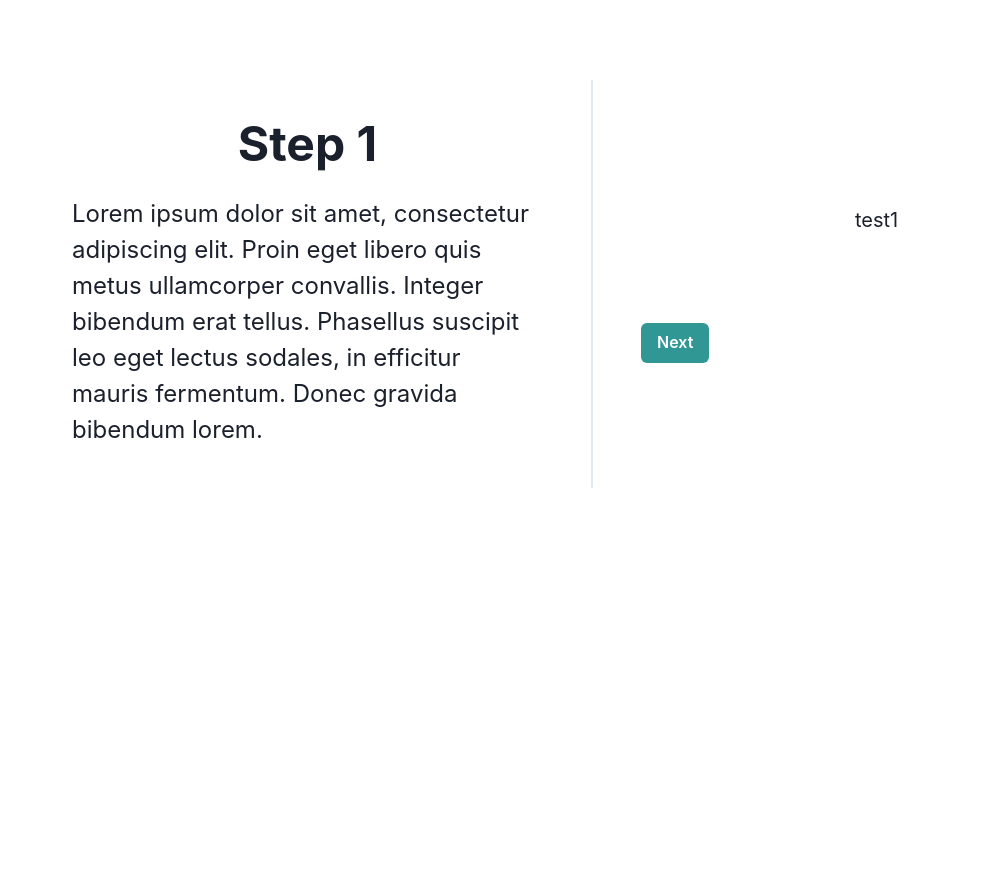
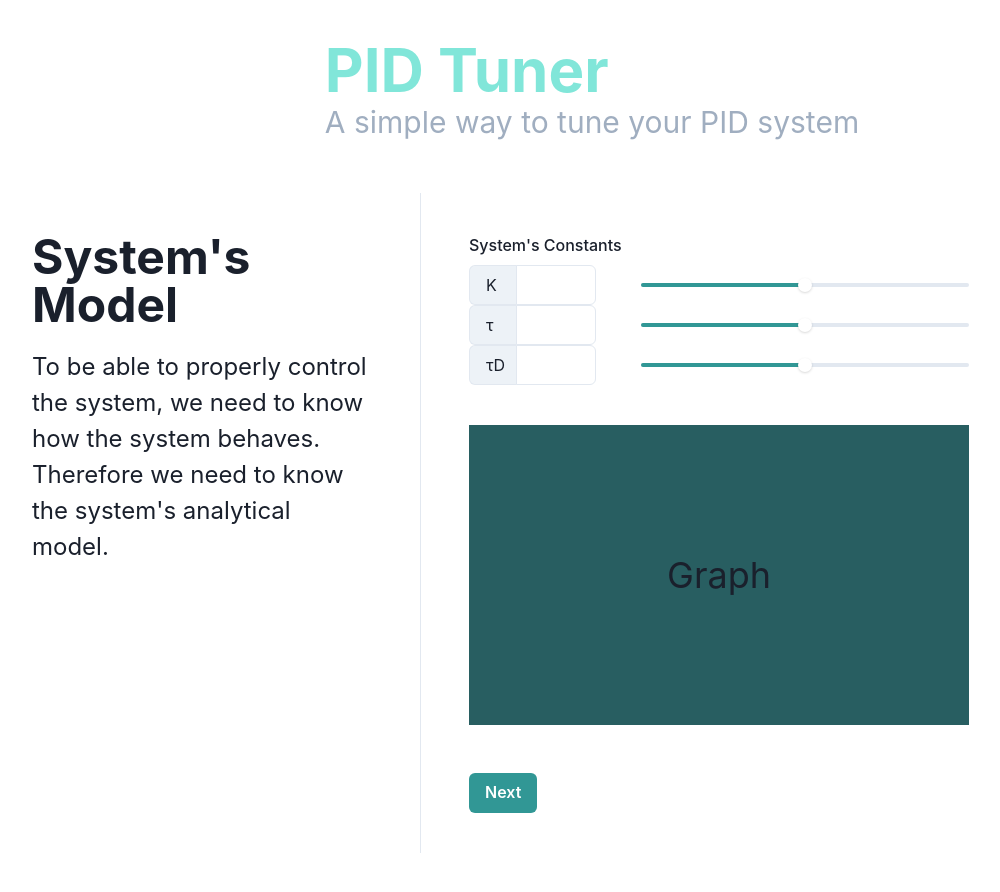
Before and after one commit to pmorim/pid-tuner, a React (Create React App) app in the folder client/: page / in a window 1280 px wide. Shown: the whole page, without its empty margins (48-1048 px from the left). Before the commit the page ends 800 px from the top, so only its background shows below. Built offline with nearby package versions, Linux system fonts and the light colour scheme; no server answers.

Commit message:
"System's Model" UI

```diff
--- a/client/src/App.jsx
+++ b/client/src/App.jsx
@@ -1,7 +1,18 @@
 import React, { useEffect } from 'react';
 import { io } from 'socket.io-client';
-import { ChakraProvider, Box, theme } from '@chakra-ui/react';
+
 import { Stepper, Step } from './components';
+import steps from './steps';
+
+import {
+  ChakraProvider,
+  Box,
+  theme,
+  Heading,
+  Text,
+  VStack,
+  Center,
+} from '@chakra-ui/react';
 
 function App() {
   useEffect(() => {
@@ -15,28 +26,26 @@ function App() {
 
   return (
     <ChakraProvider theme={theme}>
-      <Box textAlign="center" fontSize="xl" p={20}>
-        <Stepper>
-          <Step
-            title="Step 1"
-            desc="Lorem ipsum dolor sit amet, consectetur adipiscing elit. Proin eget libero quis metus ullamcorper convallis. Integer bibendum erat tellus. Phasellus suscipit leo eget lectus sodales, in efficitur mauris fermentum. Donec gravida bibendum lorem."
-          >
-            <Box>test1</Box>
-          </Step>
-          <Step
-            title="Step 2"
-            desc="Lorem ipsum dolor sit amet, consectetur adipiscing elit. Proin eget libero quis metus ullamcorper convallis. Integer bibendum erat tellus. Phasellus suscipit leo eget lectus sodales, in efficitur mauris fermentum. Donec gravida bibendum lorem."
-          >
-            <Box>test2</Box>
-          </Step>
-          <Step
-            title="Step 3"
-            desc="Lorem ipsum dolor sit amet, consectetur adipiscing elit. Proin eget libero quis metus ullamcorper convallis. Integer bibendum erat tellus. Phasellus suscipit leo eget lectus sodales, in efficitur mauris fermentum. Donec gravida bibendum lorem."
-          >
-            <Box>test3</Box>
-          </Step>
-        </Stepper>
-      </Box>
+      <Center p={10}>
+        <VStack>
+          <Box mb={10}>
+            <Heading color="teal.200" as="h1" size="3xl">
+              PID Tuner
+            </Heading>
+            <Text color="gray.400" fontSize="3xl">
+              A simple way to tune your PID system
+            </Text>
+          </Box>
+
+          <Stepper>
+            {steps.map((step, idx) => (
+              <Step key={idx} title={step.title} desc={step.desc}>
+                {step.body}
+              </Step>
+            ))}
+          </Stepper>
+        </VStack>
+      </Center>
     </ChakraProvider>
   );
 }
--- a/client/src/components/Step.jsx
+++ b/client/src/components/Step.jsx
@@ -1,22 +1,30 @@
 import React from 'react';
 
-import { Heading, HStack, StackDivider, Text, VStack } from '@chakra-ui/layout';
+import {
+  Box,
+  Heading,
+  HStack,
+  Stack,
+  StackDivider,
+  Text,
+  VStack,
+} from '@chakra-ui/layout';
 import { Button } from '@chakra-ui/button';
 import { ArrowUpIcon } from '@chakra-ui/icons';
 
-const StepBody = ({ title, desc }) => (
-  <VStack w="50%" p={10}>
+const StepHeader = ({ title, desc }) => (
+  <Box w={{ base: '100%', lg: '35%' }} p={10}>
     <Heading as="h2" size="2xl" pb={5}>
       {title}
     </Heading>
     <Text align="left" fontSize="2xl">
       {desc}
     </Text>
-  </VStack>
+  </Box>
 );
 
 const StepNav = ({ buttonData }) => (
-  <HStack pt={20} align="flex-start">
+  <HStack pt={10} align="flex-start">
     {buttonData.canBack && (
       <Button colorScheme="teal" variant="ghost" onClick={buttonData.onBack}>
         Back
@@ -43,11 +51,9 @@ const StepNav = ({ buttonData }) => (
 
 function Step(props) {
   return (
-    <HStack
-      divider={<StackDivider borderColor="gray.200" borderWidth="0.1rem" />}
-    >
-      <StepBody title={props.title} desc={props.desc} />
-      <VStack w="50%" align="left" p={10}>
+    <Stack direction={{ base: 'column', lg: 'row' }} divider={<StackDivider />}>
+      <StepHeader title={props.title} desc={props.desc} />
+      <VStack align="left" p={10}>
         {props.children}
         <StepNav
           buttonData={{
@@ -58,7 +64,7 @@ function Step(props) {
           }}
         />
       </VStack>
-    </HStack>
+    </Stack>
   );
 }
 
--- /dev/null
+++ b/client/src/steps/control.js
@@ -0,0 +1,6 @@
+const control = {
+  title: 'Control type',
+  desc: "There are many ways to control a system. If you have a simple system, then you don't need the most complex solution. If you are not sure which one to choose or don't know what they mean, we recommend PID.",
+};
+
+export default control;
--- /dev/null
+++ b/client/src/steps/index.js
@@ -0,0 +1,6 @@
+import system from './system';
+import control from './control';
+import tuning from './tuning';
+
+const steps = [system, control, tuning];
+export default steps;
--- /dev/null
+++ b/client/src/steps/system.js
@@ -0,0 +1,46 @@
+import { Center, HStack, VStack } from '@chakra-ui/layout';
+import { FormControl, FormLabel } from '@chakra-ui/form-control';
+import { Input, InputGroup, InputLeftAddon } from '@chakra-ui/input';
+import {
+  Slider,
+  SliderFilledTrack,
+  SliderThumb,
+  SliderTrack,
+} from '@chakra-ui/slider';
+
+const ConstInput = ({ label }) => (
+  <HStack>
+    <InputGroup w="50%">
+      <InputLeftAddon w="12" children={label} />
+      <Input w="5rem" type="number" />
+    </InputGroup>
+    <Slider colorScheme="teal">
+      <SliderTrack>
+        <SliderFilledTrack />
+      </SliderTrack>
+      <SliderThumb />
+    </Slider>
+  </HStack>
+);
+
+const system = {
+  title: "System's Model",
+  desc: "To be able to properly control the system, we need to know how the system behaves. Therefore we need to know the system's analytical model.",
+
+  body: (
+    <VStack spacing={10}>
+      <FormControl w="500px">
+        <FormLabel>System's Constants</FormLabel>
+        {['K', 'τ', 'τD'].map(name => (
+          <ConstInput key={name} label={name} />
+        ))}
+      </FormControl>
+
+      <Center w="100%" h="300px" bg="teal.700" fontSize="4xl">
+        Graph
+      </Center>
+    </VStack>
+  ),
+};
+
+export default system;
--- /dev/null
+++ b/client/src/steps/tuning.js
@@ -0,0 +1,6 @@
+const tuning = {
+  title: 'Tuning algorithm',
+  desc: 'There are many algorithms to calculate the constants of your controller. Each one of them has their own set of advantages and disadvantages. Therefore, pick the one that fits your application the best.',
+};
+
+export default tuning;
```
